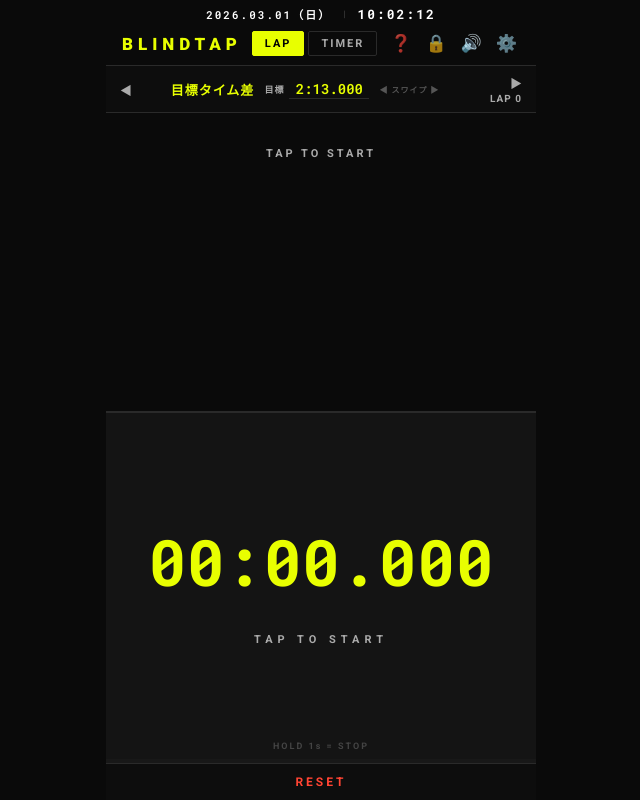
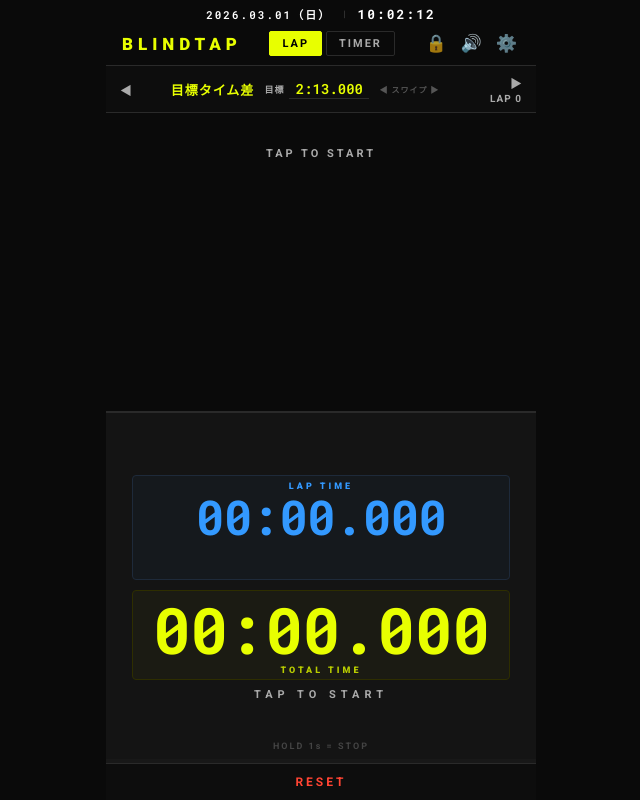
Before and after one commit to wahrheiteine-lang/my-website, a plain HTML site: page index.html in a window 1280 px wide. Shown: the whole page, without its empty margins (319-959 px from the left). Drawn offline with Linux system fonts and the light colour scheme.

Commit message:
Update index.html

```diff
--- a/index.html
+++ b/index.html
@@ -120,8 +120,44 @@
   }
   .tap-zone:active { background:var(--btn-active); }
   .tap-main-time {
+    font-family:'Roboto Mono',monospace; font-weight:700; font-size:48px;
+    color:#3399ff; line-height:1; pointer-events:none; font-variant-numeric:tabular-nums;
+    letter-spacing:-1px;
+  }
+  /* ★ ラップタイム：上部・小さめ青ボックス */
+  .tap-lap-box {
+    display:flex; flex-direction:column; align-items:center;
+    pointer-events:none; width:88%;
+    border:1px solid #1e2a3a; border-radius:4px;
+    padding:5px 12px 6px; margin-bottom:6px;
+    background:rgba(51,153,255,0.04);
+    position:relative;
+  }
+  .tap-lap-box-label {
+    font-family:'Roboto',sans-serif; font-weight:900; font-size:9px;
+    letter-spacing:3px; color:#3399ff;
+    margin-bottom:2px;
+  }
+  /* tap-main-time はラップ表示に使い続けるのでサイズ変更 */
+
+  /* ★ トータルタイム：下部・大ボックス黄色 */
+  .tap-total-wrap {
+    display:flex; flex-direction:column; align-items:center;
+    pointer-events:none; width:88%;
+    border:1px solid #2e2e00; border-radius:4px;
+    padding:6px 12px 4px; margin-top:4px;
+    background:rgba(232,255,0,0.03);
+    position:relative;
+  }
+  .tap-total-time {
     font-family:'Roboto Mono',monospace; font-weight:700; font-size:64px;
-    color:var(--accent); line-height:1; pointer-events:none; font-variant-numeric:tabular-nums;
+    color:var(--accent); font-variant-numeric:tabular-nums;
+    line-height:1; letter-spacing:-1px;
+  }
+  .tap-total-label {
+    font-family:'Roboto',sans-serif; font-weight:900; font-size:9px;
+    letter-spacing:3px; color:#b8cc00;
+    margin-top:4px;
   }
   .tap-delta-display {
     font-family:'Roboto Mono',monospace; font-weight:600; font-size:20px;
@@ -480,9 +516,7 @@
     <button class="mode-tab active" onclick="switchMode('lap')">LAP</button>
     <button class="mode-tab"        onclick="switchMode('timer')">TIMER</button>
   </div>
-<div class="header-right">
-    <button class="icon-btn" onclick="location.href='blindtap_manual.html'" title="MANUAL">❓</button>
-
+  <div class="header-right">
     <button class="icon-btn" id="pocketBtn" onclick="enablePocket()" title="ポケットモード">🔒</button>
     <button class="icon-btn active-icon" id="voiceToggleBtn" onclick="toggleVoice()">🔊</button>
     <button class="icon-btn" onclick="openSettings()">⚙️</button>
@@ -516,8 +550,17 @@
        ontouchstart="onTapStart(event)" ontouchend="onTapEnd(event)"
        onmousedown="onTapStart(event)"  onmouseup="onTapEnd(event)"
        onmouseleave="onTapCancel()">
-    <div class="tap-main-time" id="tapTime">00:00.000</div>
-    <div class="tap-delta-display" id="tapDeltaDisplay"></div>
+    <!-- 上：ラップタイム（小・青・ボックス） -->
+    <div class="tap-lap-box" id="tapLapBox">
+      <div class="tap-lap-box-label">LAP TIME</div>
+      <div class="tap-main-time" id="tapTime">00:00.000</div>
+      <div class="tap-delta-display" id="tapDeltaDisplay"></div>
+    </div>
+    <!-- 下：トータルタイム（大・黄・ボックス） -->
+    <div class="tap-total-wrap" id="tapTotalWrap" style="display:flex;">
+      <div class="tap-total-time" id="tapTotalTime">00:00.000</div>
+      <div class="tap-total-label">TOTAL TIME</div>
+    </div>
     <div class="tap-label" id="tapLabel">TAP TO START</div>
     <div class="tap-hint">HOLD 1s = STOP</div>
     <div class="hold-bar-wrap"><div class="hold-bar" id="holdBar"></div></div>
@@ -895,6 +938,9 @@
   const prev=laps.reduce((a,l)=>a+l.ms,0);
   const cur=total-prev;
   document.getElementById('tapTime').textContent=formatMs(cur);
+  // トータルタイム：スタートから常に更新
+  const tt=document.getElementById('tapTotalTime');
+  if(tt) tt.textContent=formatMs(total);
   if(laps.length>0&&DELTA_MODES[deltaIdx].key!=='none') {
     const minMs=Math.min(...laps.map(l=>l.ms));
     const ref=getDeltaRef(laps.length,minMs);
@@ -922,6 +968,8 @@
   lapRunning=false; cancelAnimationFrame(lapRaf); laps=[];
   releaseWakeLock();
   document.getElementById('tapTime').textContent='00:00.000';
+  document.getElementById('tapTotalTime').textContent='00:00.000';
+  document.getElementById('tapTotalWrap').style.display='flex';
   document.getElementById('tapDeltaDisplay').textContent='';
   document.getElementById('tapLabel').textContent='TAP TO START';
   document.getElementById('lapCount').textContent='LAP 0';
@@ -944,6 +992,12 @@
 function doStopLap() {
   if(!lapRunning) return;
   lapRunning=false; cancelAnimationFrame(lapRaf);
+  // 停止後にトータルを最終確定値で更新
+  setTimeout(()=>{
+    const finalTotal=laps.reduce((a,l)=>a+l.ms,0);
+    const tt=document.getElementById('tapTotalTime');
+    if(tt&&laps.length>0) tt.textContent=formatMs(finalTotal);
+  },50);
   const lapMs=(Date.now()-lapStartTime)-laps.reduce((a,l)=>a+l.ms,0);
   laps.push({ms:lapMs});
   playStop(); vibrate([50,30,50]); flash();
@@ -1365,5 +1419,4 @@
 if(_seqSec) _seqSec.style.display='none';
 </script>
 </body>
-
 </html>
```
